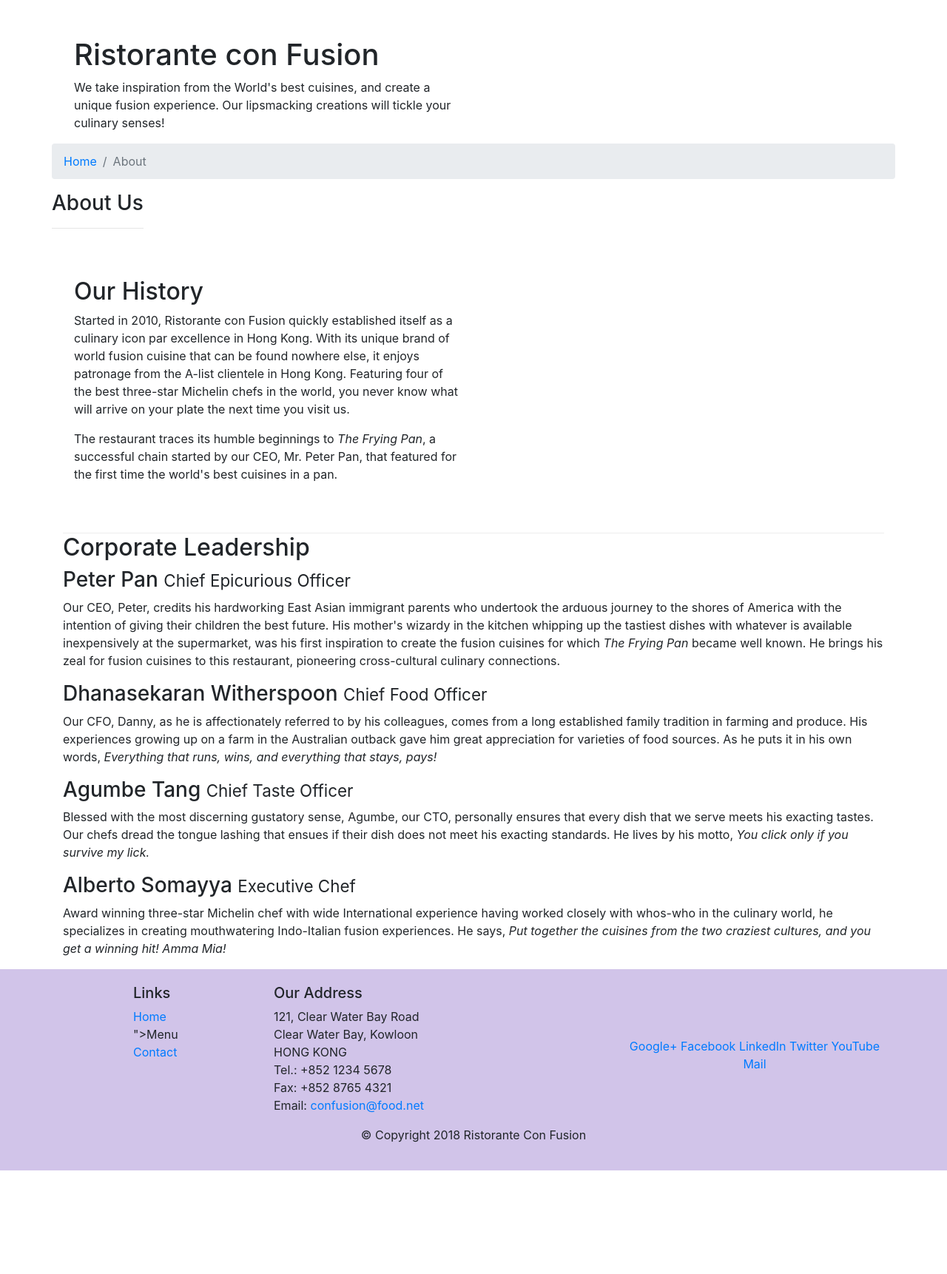
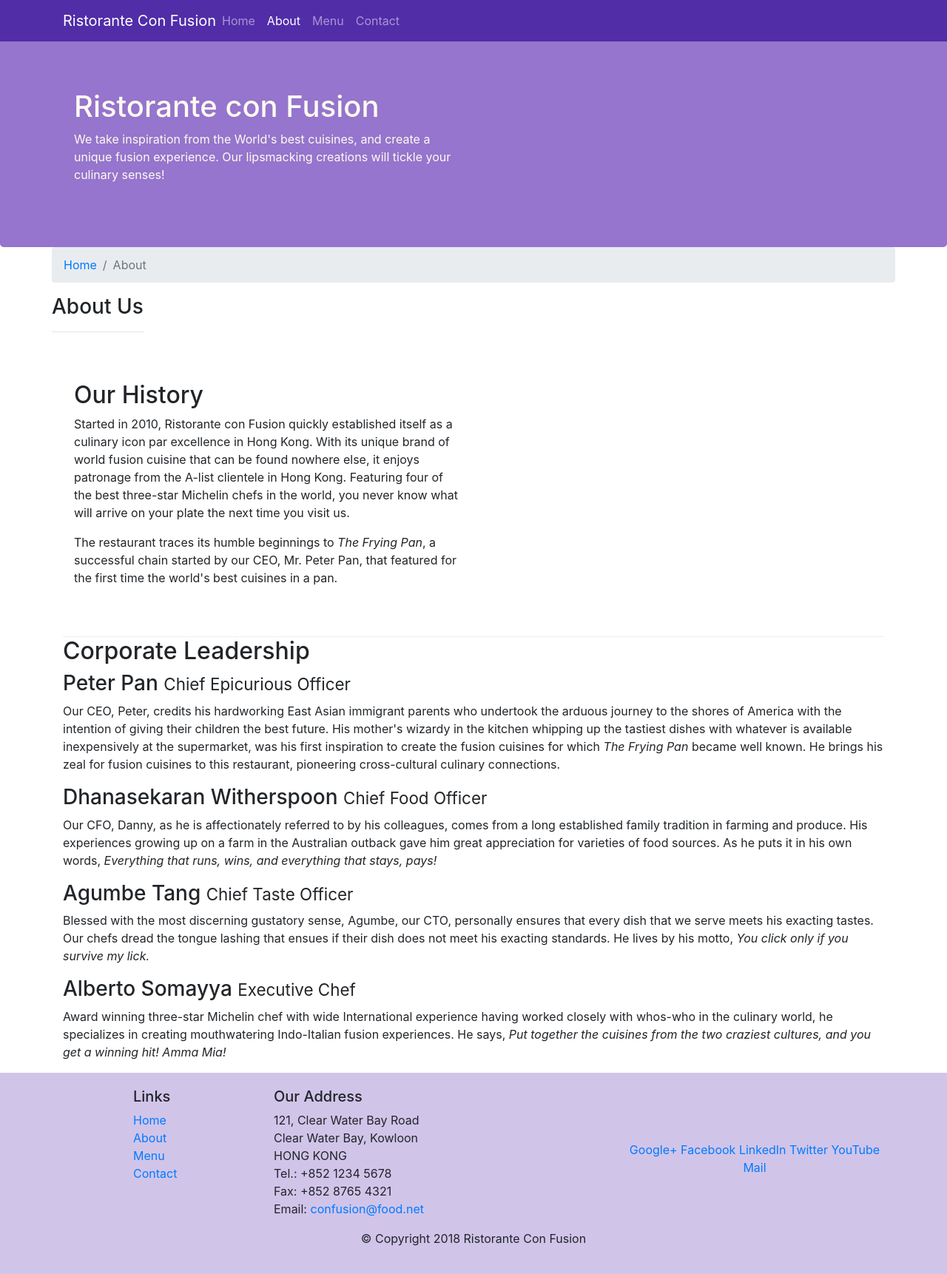
Before and after one commit to IrfanulKarim/confusion-restaurent, a website: page aboutus.html in a window 1280 px wide. Shown: the whole page at 74% size. Before the commit the page ends 1582 px from the top, so only its background shows below. Drawn offline with nearby package versions, Linux system fonts and the light colour scheme.

Commit message:
navbar and breadcrumb upadte again

```diff
--- a/aboutus.html
+++ b/aboutus.html
@@ -14,7 +14,22 @@
 </head>
 
 <body>
-    <nav class="
+    <nav class="navbar navbar-dark navbar-expand-sm fixed-top">
+        <div class="container">
+            <button class="navbar-toggler" type="button" data-toggle="collapse" data-target="#Navbar">
+                <span class="navbar-toggler-icon"></span>
+            </button>
+            <a class="navbar-brand mr-auto" href="./index.html">Ristorante Con Fusion</a>
+            <div class="collapse navbar-collapse" id="Navbar">
+                <ul class="navbar-nav mr-auto">
+                    <li class="nav-item"><a class="nav-link" href="./index.html">Home</a></li>
+                    <li class="nav-item active"><a class="nav-link" href="#">About</a></li>
+                    <li class="nav-item"><a class="nav-link" href="#">Menu</a></li>
+                    <li class="nav-item"><a class="nav-link" href="#">Contact</a></li>
+                </ul>
+            </div>
+        </div>
+    </nav>
     <header class="jumbotron">
         <div class="container">
             <div class="row row-header">
@@ -73,8 +88,9 @@
                 <div class="col-4 offset-1 col-sm-2">
                     <h5>Links</h5>
                     <ul class="list-unstyled">
-                        <li><a href="#">Home</a></li>
-">Menu</a></li>
+                        <li><a href="./index.html">Home</a></li>
+                        <li><a href="#">About</a></li>
+                        <li><a href="#">Menu</a></li>
                         <li><a href="#">Contact</a></li>
                     </ul>
                 </div>
```
